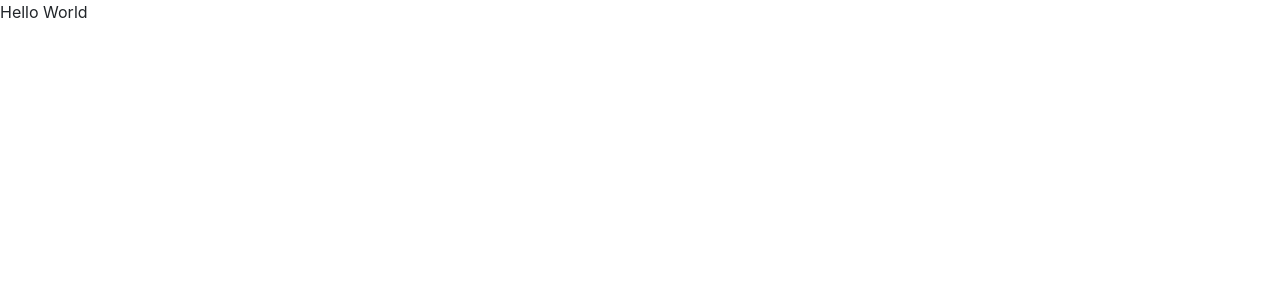
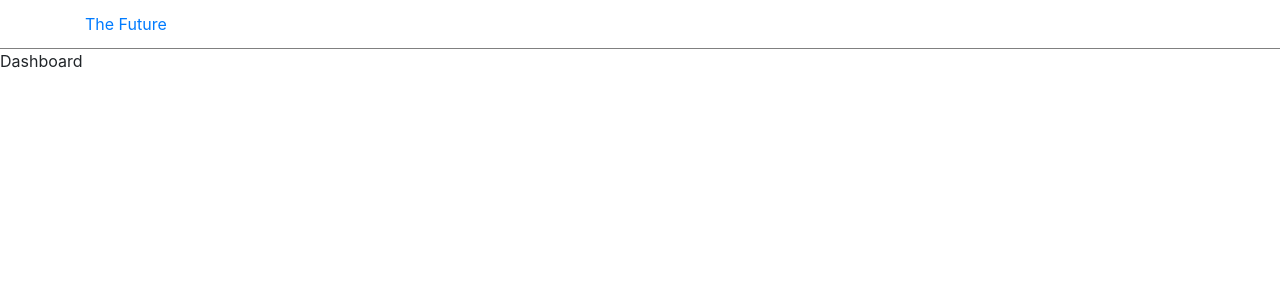
Before and after one commit to sithu05/react_sms, a React (Create React App) app: page / in a window 1280 px wide. Shown: the top 300 px of the page. Built offline with nearby package versions, Linux system fonts and the light colour scheme.

Commit message:
add router, setup the simple route usage

```diff
--- a/package.json
+++ b/package.json
@@ -8,6 +8,7 @@
     "react": "^16.8.2",
     "react-bootstrap": "^1.0.0-beta.5",
     "react-dom": "^16.8.2",
+    "react-router-dom": "^4.3.1",
     "react-scripts": "2.1.5"
   },
   "scripts": {
--- a/src/App.js
+++ b/src/App.js
@@ -1,13 +1,20 @@
 import React, { Component } from 'react';
+import { BrowserRouter as Router, Route } from 'react-router-dom';
 
 import './App.scss';
+import Header from './components/Header/Header';
+import Dashboard from './components/Dashboard/Dashboard';
 
 class App extends Component {
   render() {
     return (
-      <div className="App">
-        Hello World
-      </div>
+      <Router>
+        <div className="App">
+          <Header />
+
+          <Route exact path="/" component={Dashboard} />
+        </div>
+      </Router>
     );
   }
 }
--- /dev/null
+++ b/src/components/Dashboard/Dashboard.js
@@ -0,0 +1,7 @@
+import React from 'react';
+
+const Dashboard = () => {
+    return <div>Dashboard</div>;
+};
+
+export default Dashboard;
--- /dev/null
+++ b/src/components/Header/Header.js
@@ -0,0 +1,16 @@
+import React from 'react';
+import { Link } from 'react-router-dom';
+
+import './Header.scss'
+
+const Header = () => {
+    return (
+        <nav className="navbar navbar-expand-lg navbar-light bg-gray">
+            <div className="container">
+                <Link to="/" className="nav-brand">The Future</Link>
+            </div>
+        </nav>
+    );
+};
+
+export default Header;
--- /dev/null
+++ b/src/components/Header/Header.scss
@@ -0,0 +1,4 @@
+.navbar {
+    line-height: 2rem;
+    border-bottom: 1px solid gray;
+}
```
Also changed, not shown: 1 other file (tests, documents, lock files or other folders).
